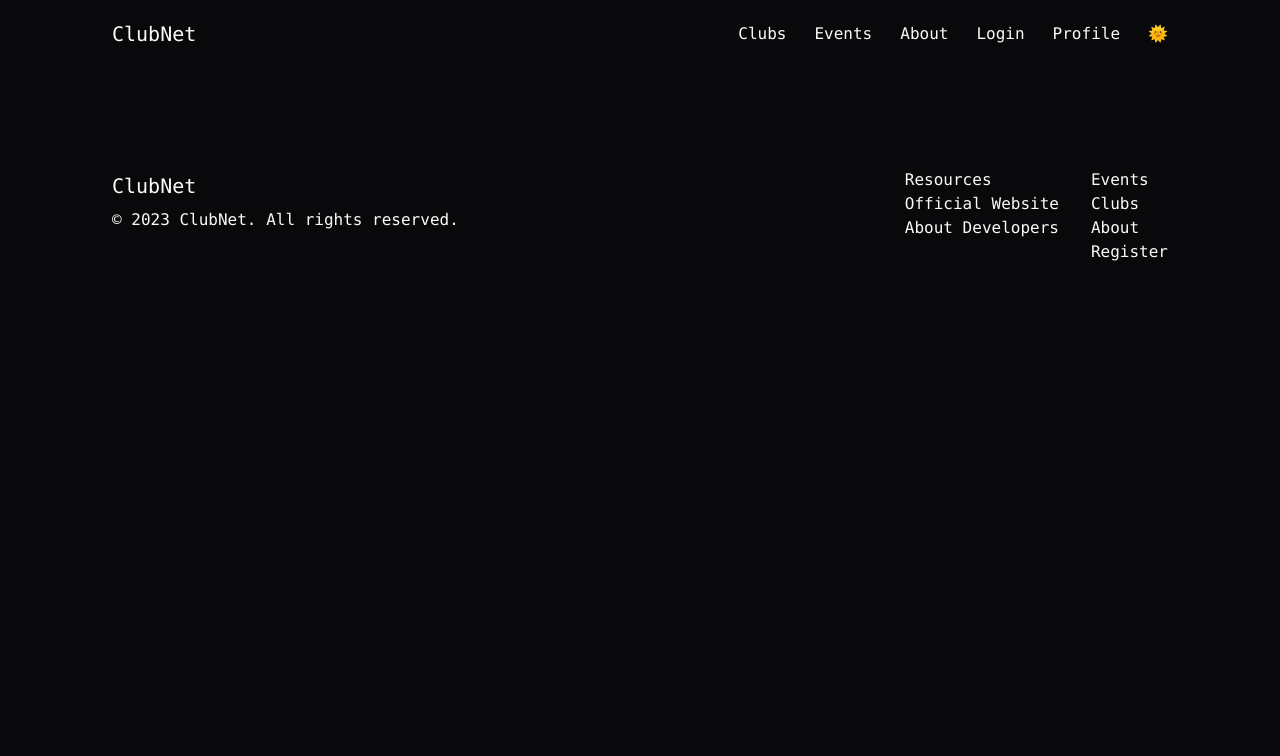
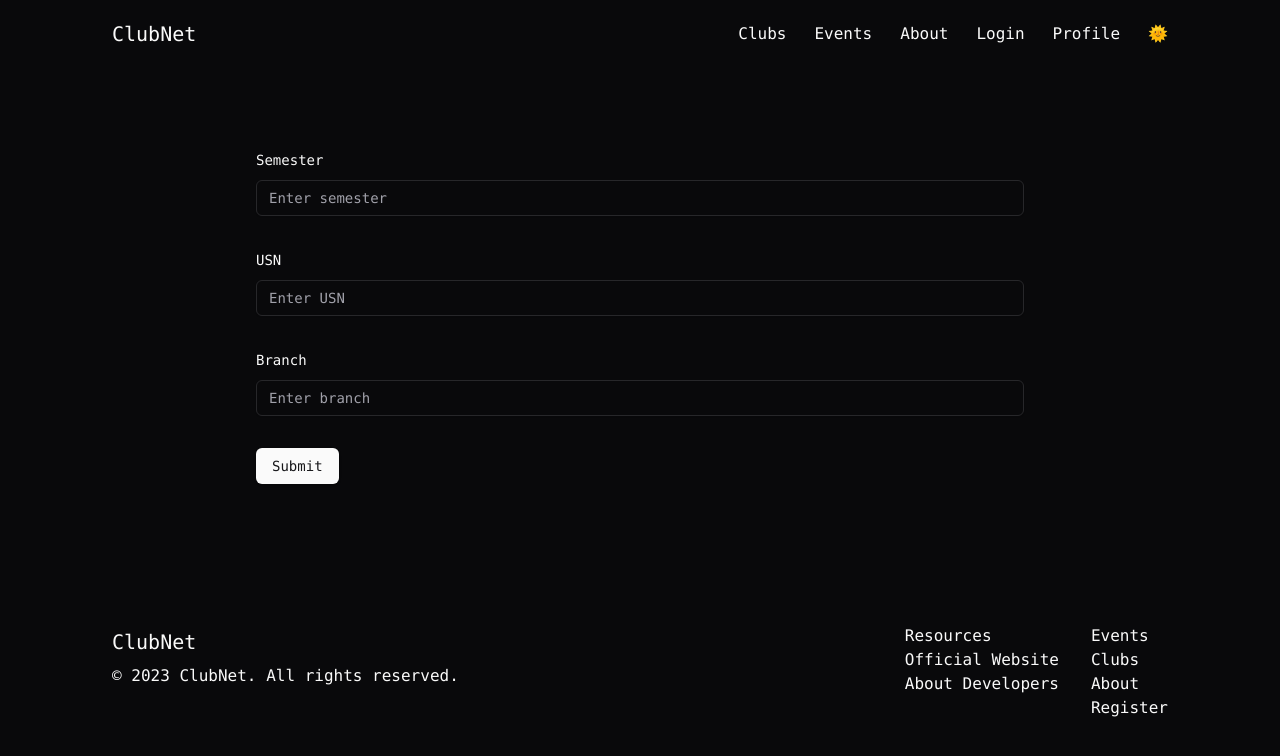
Before and after one commit to BhavyaNayak04/club-net, a Next.js app in the folder frontend/: page /profile in a window 1280 px wide. Shown: the top 756 px of the page. Built offline with nearby package versions, Linux system fonts and the light colour scheme.

Commit message:
feat: added profile page

```diff
--- a/frontend/package.json
+++ b/frontend/package.json
@@ -25,6 +25,7 @@
     "react": "19.0.0-rc-66855b96-20241106",
     "react-dom": "19.0.0-rc-66855b96-20241106",
     "react-hook-form": "^7.53.2",
+    "sonner": "^1.7.0",
     "tailwind-merge": "^2.5.4",
     "tailwindcss-animate": "^1.0.7",
     "zod": "^3.23.8"
--- a/frontend/src/app/profile/page.tsx
+++ b/frontend/src/app/profile/page.tsx
@@ -1,3 +1,110 @@
+"use client";
+
+import { useRouter } from "next/navigation"; // For navigation
+import { Toaster, toast } from "sonner"; // Localized toast notification
+import { useForm } from "react-hook-form";
+import { zodResolver } from "@hookform/resolvers/zod";
+import * as z from "zod";
+import {
+  Form,
+  FormControl,
+  FormField,
+  FormItem,
+  FormLabel,
+  FormMessage,
+} from "@/components/ui/form";
+import { Input } from "@/components/ui/input";
+import { Button } from "@/components/ui/button";
+
+// Form validation schema
+const formSchema = z.object({
+  semester: z.string().nonempty("Semester is required"),
+  usn: z.string().nonempty("USN is required"),
+  branch: z.string().nonempty("Branch is required"),
+});
+
 export default function Profile() {
-  return <section className="content-container"></section>;
+  const router = useRouter(); // For redirection
+  const form = useForm<z.infer<typeof formSchema>>({
+    resolver: zodResolver(formSchema),
+  });
+
+  // Handle form submission
+  async function onSubmit(values: z.infer<typeof formSchema>) {
+    try {
+      console.log(values);
+
+      // Show toast message for success
+      toast.success("Details updated successfully!");
+
+      // Simulate API or delay
+      setTimeout(() => {
+        // Redirect to profile page
+        router.push("/profile"); // Update this path to your actual profile page route
+      }, 2000); // Redirect after 2 seconds
+    } catch (error) {
+      console.error("Form submission error:", error);
+      toast.error("Failed to submit the form. Please try again.");
+    }
+  }
+
+  return (
+    <>
+      <Toaster /> {/* Display toast notifications only on this page */}
+      <Form {...form}>
+        <form
+          onSubmit={form.handleSubmit(onSubmit)}
+          className="space-y-8 max-w-3xl mx-auto py-10"
+        >
+          {/* Semester Field */}
+          <FormField
+            control={form.control}
+            name="semester"
+            render={({ field }) => (
+              <FormItem>
+                <FormLabel>Semester</FormLabel>
+                <FormControl>
+                  <Input placeholder="Enter semester" {...field} />
+                </FormControl>
+                <FormMessage />
+              </FormItem>
+            )}
+          />
+
+          {/* USN Field */}
+          <FormField
+            control={form.control}
+            name="usn"
+            render={({ field }) => (
+              <FormItem>
+                <FormLabel>USN</FormLabel>
+                <FormControl>
+                  <Input placeholder="Enter USN" {...field} />
+                </FormControl>
+                <FormMessage />
+              </FormItem>
+            )}
+          />
+
+          {/* Branch Field */}
+          <FormField
+            control={form.control}
+            name="branch"
+            render={({ field }) => (
+              <FormItem>
+                <FormLabel>Branch</FormLabel>
+                <FormControl>
+                  <Input placeholder="Enter branch" {...field} />
+                </FormControl>
+                <FormMessage />
+              </FormItem>
+            )}
+          />
+
+          {/* Submit Button */}
+          <Button type="submit">Submit</Button>
+        </form>
+      </Form>
+    </>
+  );
 }
```
Also changed, not shown: 1 other file (tests, documents, lock files or other folders).
